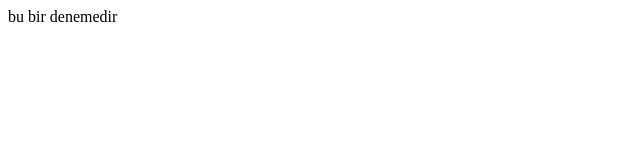
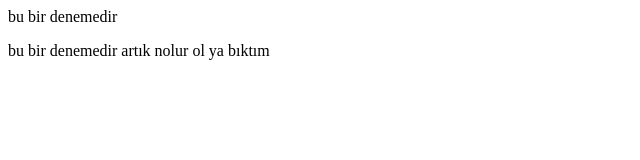
Before and after one commit to orcunucar/techskill22, a plain HTML site: page index.html in a window 1280 px wide. Shown: the whole page, without its empty margins (0-640 px from the left). Drawn offline with Linux system fonts and the light colour scheme.

Commit message:
bu bir edit mesajıdır

```diff
--- a/index.html
+++ b/index.html
@@ -1 +1,2 @@
 <p>bu bir denemedir</p>
+<div>bu bir denemedir artık nolur ol ya bıktım</div>
```
